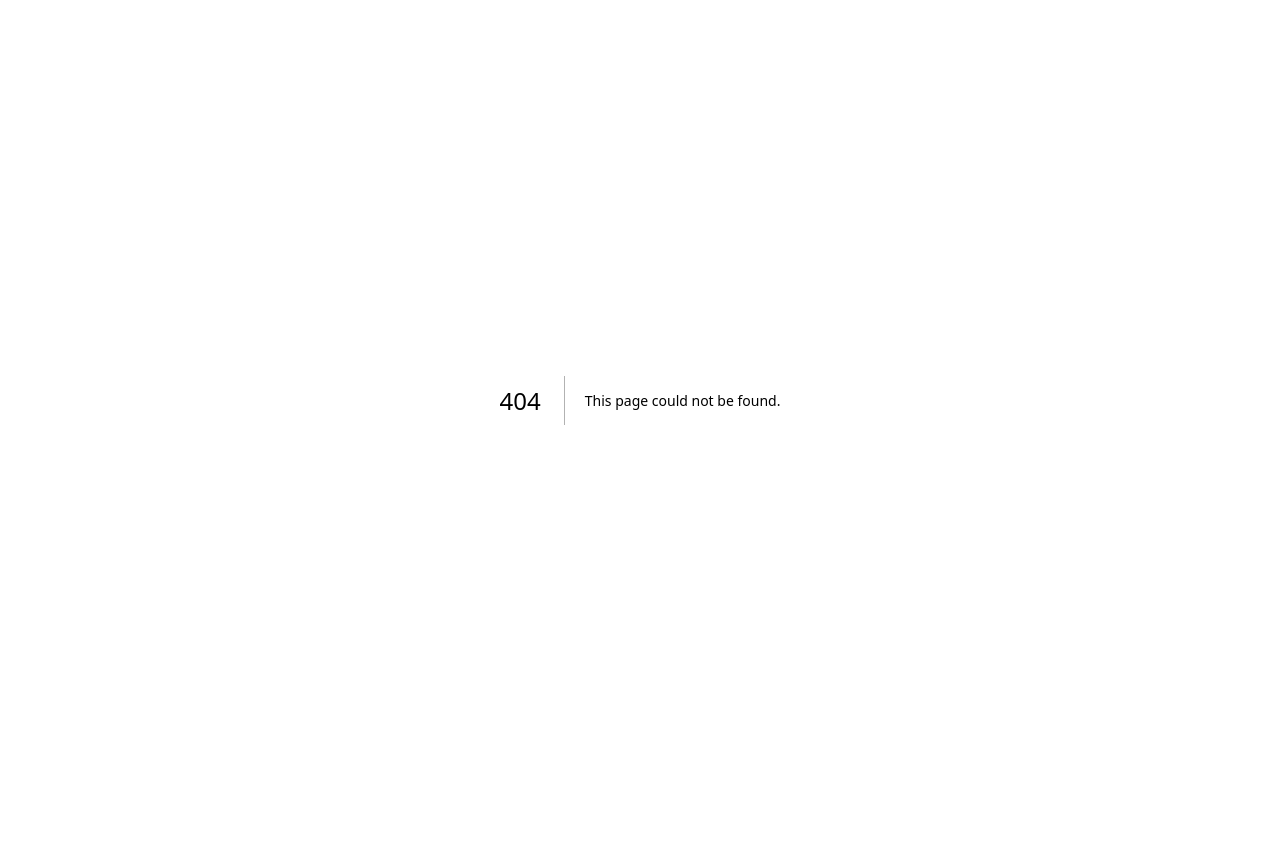
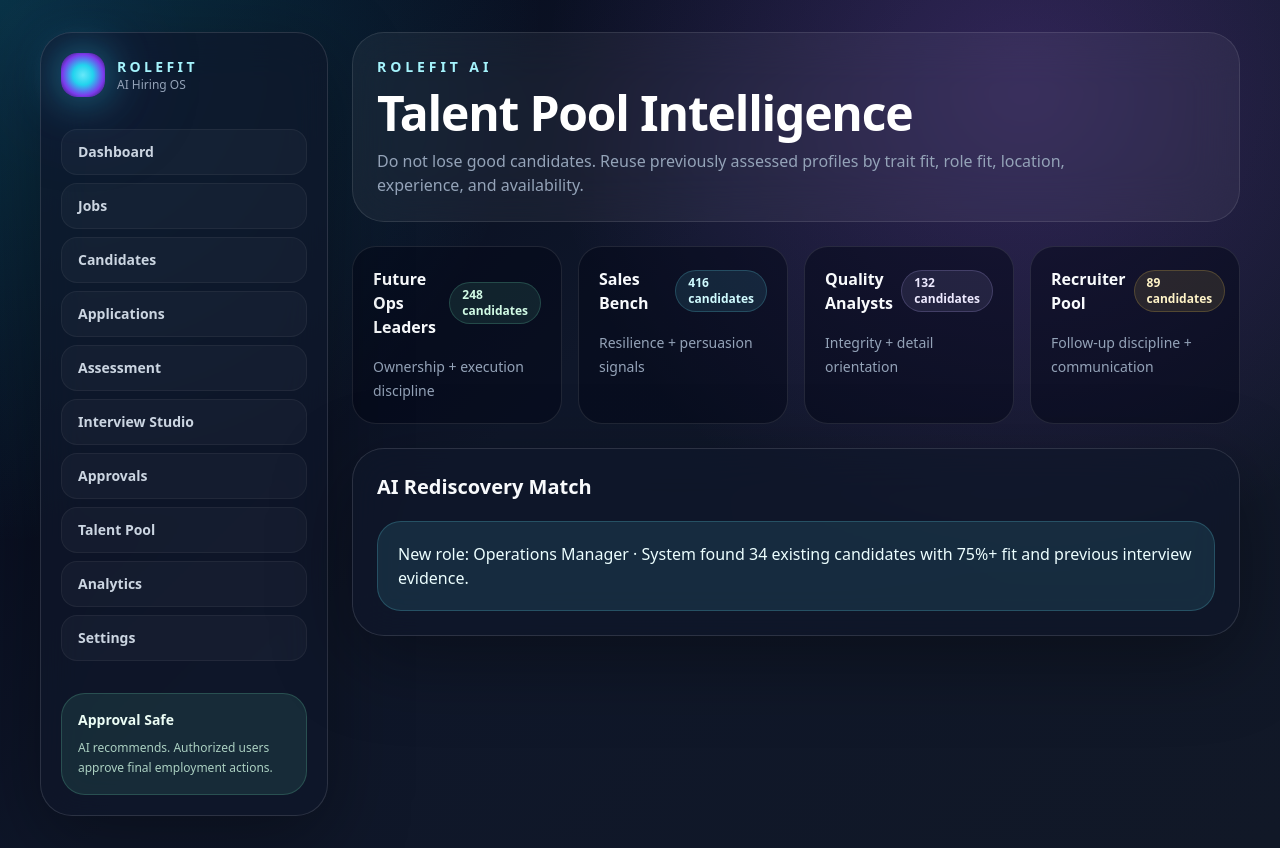
Before and after one commit to shivamgiri-sudo/RoleFit-AI, a Next.js app in the folder frontend/: page /talent-pool in a window 1280 px wide. Before the commit this address had no page. Before the commit the page ends 800 px from the top, so only its background shows below. Built offline with nearby package versions, Linux system fonts and the light colour scheme.

Commit message:
Add talent pool intelligence UI page

```diff
--- /dev/null
+++ b/frontend/app/talent-pool/page.tsx
@@ -0,0 +1,32 @@
+import { AppShell, StatusPill } from '../../components/AppShell';
+
+const pools = [
+  ['Future Ops Leaders', '248 candidates', 'Ownership + execution discipline', 'emerald'],
+  ['Sales Bench', '416 candidates', 'Resilience + persuasion signals', 'cyan'],
+  ['Quality Analysts', '132 candidates', 'Integrity + detail orientation', 'violet'],
+  ['Recruiter Pool', '89 candidates', 'Follow-up discipline + communication', 'amber'],
+];
+
+export default function TalentPoolPage() {
+  return (
+    <AppShell title="Talent Pool Intelligence" subtitle="Do not lose good candidates. Reuse previously assessed profiles by trait fit, role fit, location, experience, and availability.">
+      <section className="grid gap-4 md:grid-cols-4">
+        {pools.map(([name, count, signal, tone]) => (
+          <div key={name} className="rounded-3xl border border-white/10 bg-slate-950/50 p-5">
+            <div className="flex items-center justify-between gap-2">
+              <h2 className="font-bold">{name}</h2>
+              <StatusPill tone={tone as any}>{count}</StatusPill>
+            </div>
+            <p className="mt-4 text-sm leading-6 text-slate-400">{signal}</p>
+          </div>
+        ))}
+      </section>
+      <section className="mt-6 glass-panel rounded-[2rem] p-6">
+        <h2 className="text-xl font-bold">AI Rediscovery Match</h2>
+        <div className="mt-5 rounded-3xl border border-cyan-300/20 bg-cyan-300/10 p-5 text-cyan-50">
+          New role: Operations Manager · System found 34 existing candidates with 75%+ fit and previous interview evidence.
+        </div>
+      </section>
+    </AppShell>
+  );
+}
```
